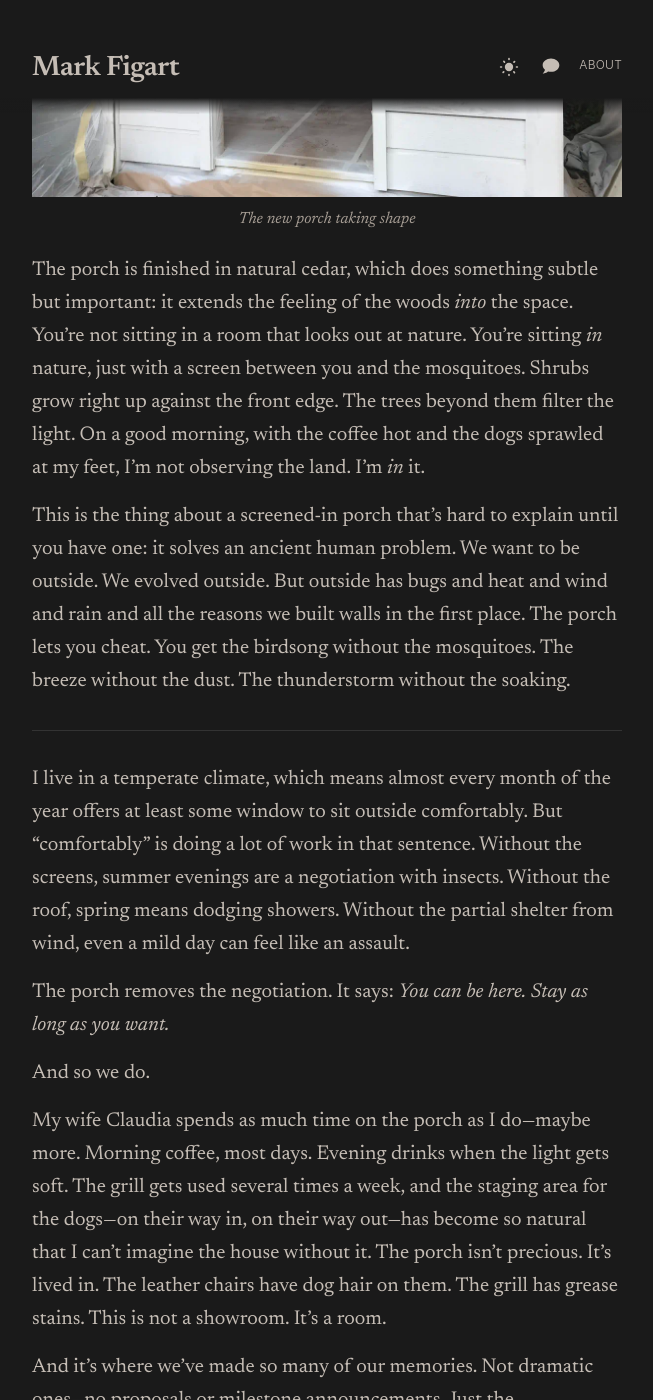
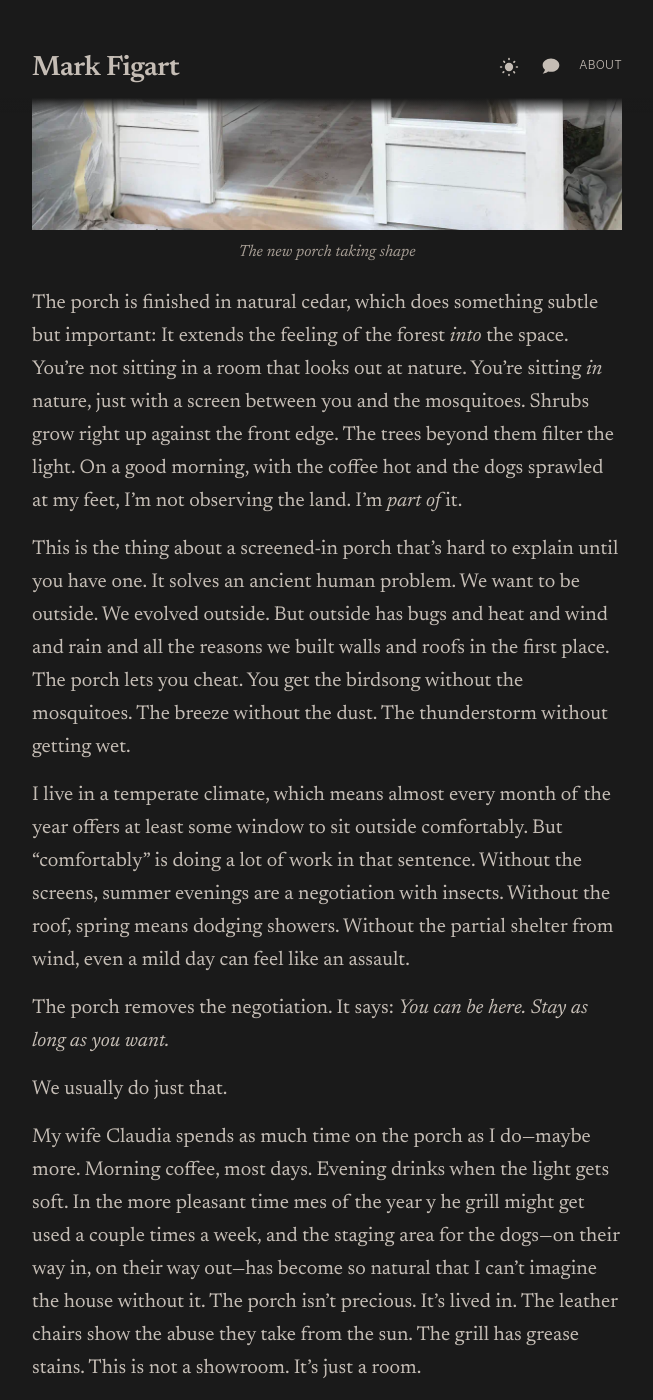
Before and after one commit to figart/60, a Jekyll site: the page built from _posts/2024-02-13-a-case-for-the-humble-screened-in-porch.md, in a window 1280 px wide and 1400 px high, scrolled down 1811 px. Shown: the whole window, without its empty margins (313-966 px from the left). Built offline with Jekyll 4.4.1, drawn with Linux system fonts in a browser that asks for light colours; some of the changed text lies outside the part shown.

Commit message:
porch updates

```diff
--- a/_posts/2024-02-13-a-case-for-the-humble-screened-in-porch.md
+++ b/_posts/2024-02-13-a-case-for-the-humble-screened-in-porch.md
@@ -4,31 +4,29 @@ title: "A Case for the Humble Screened-In Porch"
 date: 2024-02-13
 ---
 
-When I bought my house, the porch was rotting. The floor sagged, and the "cover", (I can't really call it a roof) was giving up. It was one of those features that showed up in the listing photos from an angle that tried to hide the decay. I didn't think much about it at the time, as I had bigger problems to solve at the time.
+When I bought my house, the porch was rotting. The floor sagged, and the "cover" (I couldn't call it a roof) was giving up. It was one of those features that showed up in the listing photos from an angle that tried to hide the decay. I didn't think much about it, as I had bigger problems to solve at the time.
 
-But somewhere in those early months of renovation, I started to notice something. I'd step outside with my coffee, stand there for a minute, and then retreat. Too hot. Too buggy. Too much wind kicking up dust from the gravel drive. The land was beautiful—two and a half wooded acres in the Texas Hill Country—but I couldn't actually _be_ in it. Not comfortably. Not for any length of time.
+But somewhere in those early months of renovation, I started to notice something. I'd step outside with my coffee, stand there for a minute, and then retreat. Too hot. Too buggy. Too much wind kicking up dust from the gravel drive. The land was beautiful—two and a half wooded acres on the southern edge of Texas Hill Country—but I couldn't actually _be_ in it. Not comfortably, or at least not for any length of time.
 
 ![Demolition of the old porch floor in progress](/assets/images/screened-in-porch/old-porch-demolition.webp)
 
 So I had the porch rebuilt. New floor. Sheet metal across the top. Framed it out for screens, though I wasn't sure yet how serious I was about that part.
 
-The screened-in porch I ended up with is not large. Eight feet deep, twenty-four feet wide. Enough room for two oversized leather chairs, a grill, and a couple of auxiliary burners that function as an outdoor kitchen. That's it. No dining table. No elaborate outdoor living setup. Just a narrow threshold between the house and the trees, but "Wow!", it changed everything.
+The porch I ended up with is not large. Eight feet deep, twenty-four feet wide. Enough room for two oversized leather chairs, a grill, and a couple of auxiliary burners that function as an outdoor kitchen. That's it. No dining table. No elaborate outdoor living setup. Just a narrow threshold between the house and the trees, but "Wow!", it changed everything.
 
 ![The new porch taking shape](/assets/images/screened-in-porch/new-porch-taking-shape.webp)
 
-The porch is finished in natural cedar, which does something subtle but important: it extends the feeling of the woods _into_ the space. You're not sitting in a room that looks out at nature. You're sitting _in_ nature, just with a screen between you and the mosquitoes. Shrubs grow right up against the front edge. The trees beyond them filter the light. On a good morning, with the coffee hot and the dogs sprawled at my feet, I'm not observing the land. I'm _in_ it.
+The porch is finished in natural cedar, which does something subtle but important: It extends the feeling of the forest _into_ the space. You're not sitting in a room that looks out at nature. You're sitting _in_ nature, just with a screen between you and the mosquitoes. Shrubs grow right up against the front edge. The trees beyond them filter the light. On a good morning, with the coffee hot and the dogs sprawled at my feet, I'm not observing the land. I'm _part of_ it.
 
-This is the thing about a screened-in porch that's hard to explain until you have one: it solves an ancient human problem. We want to be outside. We evolved outside. But outside has bugs and heat and wind and rain and all the reasons we built walls in the first place. The porch lets you cheat. You get the birdsong without the mosquitoes. The breeze without the dust. The thunderstorm without the soaking.
-
----
+This is the thing about a screened-in porch that's hard to explain until you have one. It solves an ancient human problem. We want to be outside. We evolved outside. But outside has bugs and heat and wind and rain and all the reasons we built walls and roofs in the first place. The porch lets you cheat. You get the birdsong without the mosquitoes. The breeze without the dust. The thunderstorm without getting wet.
 
 I live in a temperate climate, which means almost every month of the year offers at least some window to sit outside comfortably. But "comfortably" is doing a lot of work in that sentence. Without the screens, summer evenings are a negotiation with insects. Without the roof, spring means dodging showers. Without the partial shelter from wind, even a mild day can feel like an assault.
 
 The porch removes the negotiation. It says: _You can be here. Stay as long as you want._
 
-And so we do.
+We usually do just that.
 
-My wife Claudia spends as much time on the porch as I do—maybe more. Morning coffee, most days. Evening drinks when the light gets soft. The grill gets used several times a week, and the staging area for the dogs—on their way in, on their way out—has become so natural that I can't imagine the house without it. The porch isn't precious. It's lived in. The leather chairs have dog hair on them. The grill has grease stains. This is not a showroom. It's a room.
+My wife Claudia spends as much time on the porch as I do—maybe more. Morning coffee, most days. Evening drinks when the light gets soft. In the more pleasant time mes of the year y he grill might get used a couple times a week, and the staging area for the dogs—on their way in, on their way out—has become so natural that I can't imagine the house without it. The porch isn't precious. It's lived in. The leather chairs show the abuse they take from the sun. The grill has grease stains. This is not a showroom. It's just a room.
 
 And it's where we've made so many of our memories. Not dramatic ones—no proposals or milestone announcements. Just the accumulating kind. Conversations that went longer than expected. Storms watched from the dry side of the screen. Dinners that started on the grill and never made it to the dining room. The porch has become the place where our life together actually _happens_, more than any room inside the house. I didn't anticipate that when I framed it out for screens. But it's the thing I'm most grateful for.
 
```
